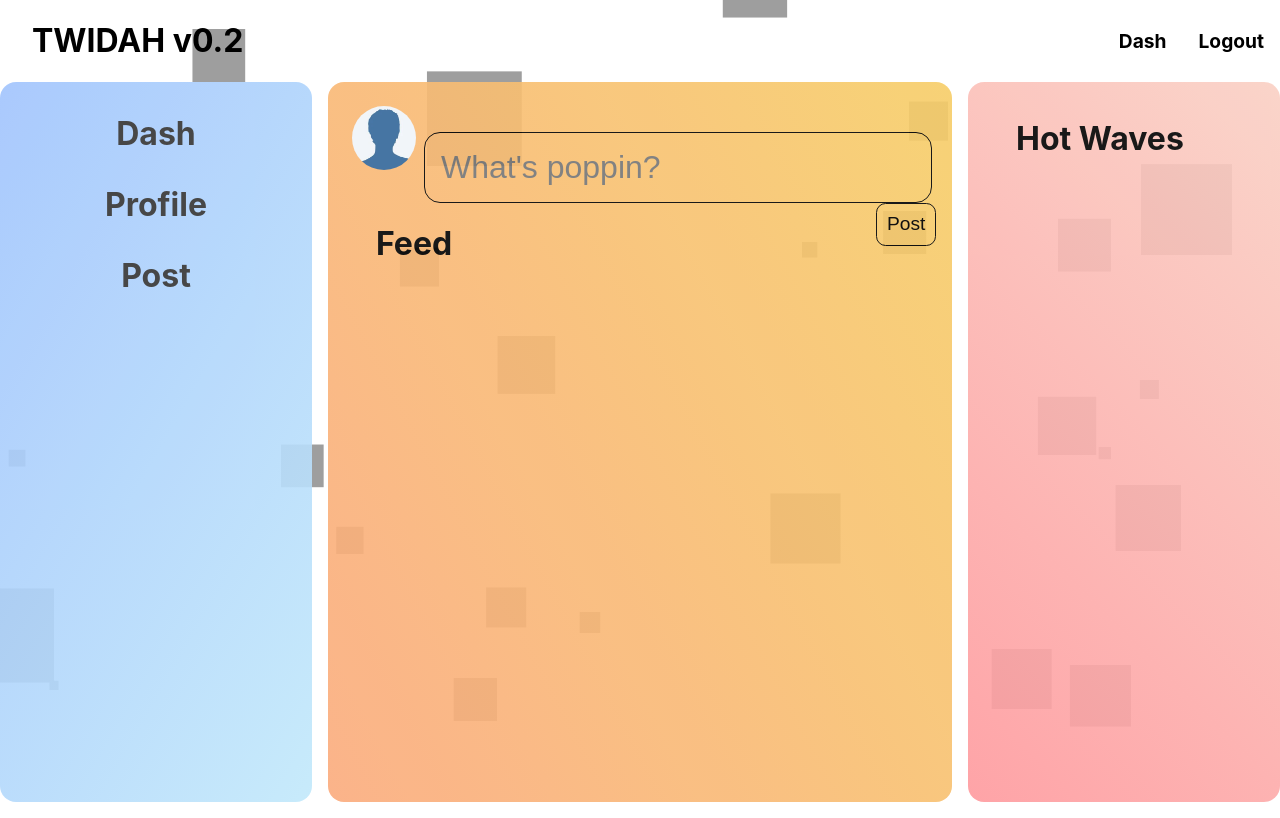
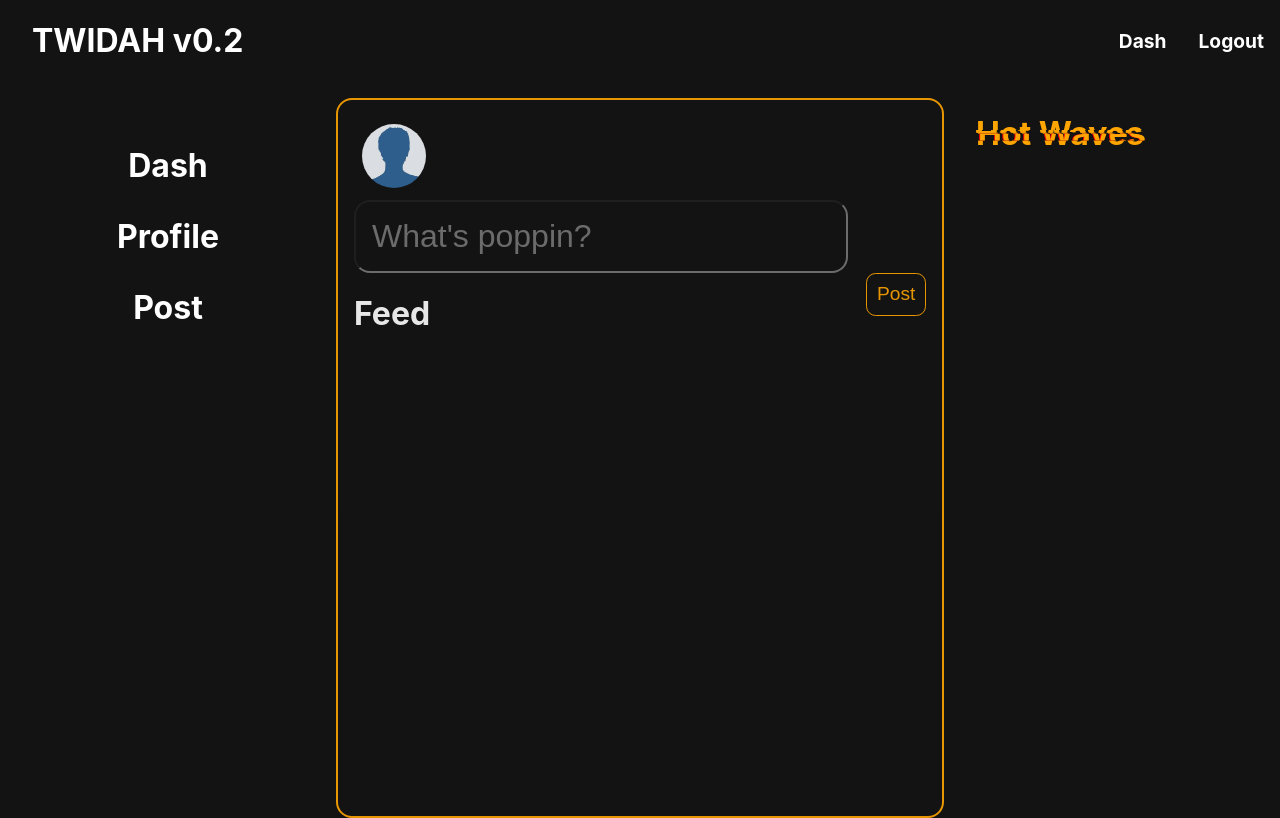
Before and after one commit to twidah/twidah-frontend, a React (Create React App) app: page / in a window 1280 px wide. Built offline with nearby package versions, Linux system fonts and the light colour scheme; sample sign-in values are in the browser's storage.

Commit message:
Added changes.

```diff
--- a/src/App.css
+++ b/src/App.css
@@ -2,13 +2,17 @@ html,
 body {
     margin: 0px;
     height: 100%;
-    /* background-color: #f97428;
-    background-image: linear-gradient(
+    background-color: rgb(19, 19, 19);
+    color: #fff;
+    /* background-color: #f97428; */
+    /* background-image: linear-gradient(
         43deg,
         #f97428 0%,
         #c55a1d 46%,
         #ffa80a 100%
     ); */
+    /* background-color: #ff7b02; */
+    /* background-image: linear-gradient(62deg, #fbab7e 0%, #f7ce68 100%); */
 }
 
 canvas {
--- a/src/App.js
+++ b/src/App.js
@@ -23,9 +23,7 @@ function App() {
 
     return (
         <div className="app">
-            <div id="particles">
-                <ParticlesBackground />
-            </div>
+            <div id="particles">{/* <ParticlesBackground /> */}</div>
             <div className="main">
                 <Header logged={logged} />
                 <Routes>
--- a/src/comps/board/feed/Feed.js
+++ b/src/comps/board/feed/Feed.js
@@ -1,5 +1,5 @@
 import React from "react";
-
+import "../../glitch.css";
 export const Feed = () => {
     return (
         <div>
--- a/src/comps/board/twoot/index.css
+++ b/src/comps/board/twoot/index.css
@@ -7,10 +7,10 @@
 
 .img-and-text input {
     display: inline-block;
-    border: 1px solid black;
+    border: 1px solid range;
     border-radius: 0.5em;
     width: 80%;
-    color: #333;
+    color: orange;
     background: transparent;
     outline: none;
     font-size: 2em;
@@ -19,8 +19,9 @@
 
 .twoot-container button {
     background: transparent;
-    transition: background-color 1s, padding 1s;
-    border: 1px solid black;
+    transition: background-color 1s, color 1s;
+    border: 1px solid orange;
+    color: orange;
     border-radius: 0.5em;
     float: right;
     font-size: 1.2em;
@@ -29,5 +30,5 @@
 
 .twoot-container button:hover {
     background-color: orange;
-    padding: 0.8em;
+    color: #333;
 }
--- a/src/comps/dash/Dash.js
+++ b/src/comps/dash/Dash.js
@@ -1,4 +1,5 @@
 import "./index.css";
+import "../glitch.css";
 import { LeftNav } from "../leftnav/LeftNav";
 import { Board } from "../board/Board";
 
@@ -13,7 +14,9 @@ export const Dash = () => {
                     <Board />
                 </div>
                 <div className="container waves">
-                    <h1>Hot Waves</h1>
+                    <h1 className="glitch" data-text="Hot Waves">
+                        Hot Waves
+                    </h1>
                 </div>
             </div>
         </>
--- a/src/comps/dash/index.css
+++ b/src/comps/dash/index.css
@@ -1,6 +1,6 @@
 .wrapper {
     display: grid;
-    grid-template-columns: 1fr 2fr 1fr;
+    grid-template-columns: 0.5fr 1fr 0.5fr;
     /*
   // NOTES FOR FUTURE ON GRID
   grid-template-columns:repeat(3, 1fr);
@@ -9,31 +9,37 @@
   */
     grid-gap: 1em;
     height: 90vh;
+    margin: 1em;
 }
 
 .wrapper .left-nav {
-    background-image: linear-gradient(120deg, #a1c4fd 0%, #c2e9fb 100%);
+    /* background-color: #333; */
+    /* background-image: linear-gradient(120deg, #a1c4fd 0%, #c2e9fb 100%); */
+    /* opacity: 0.9; */
+    padding-top: 2em;
+    border-radius: 1em;
+    /* border-right: 3px solid black; */
+}
+
+.wrapper .board {
+    /* background-color: rgb(252, 251, 248); */
+    /* background-color: #fbab7e; */
+    /* background-image: linear-gradient(62deg, #fbab7e 0%, #f7ce68 100%); */
     opacity: 0.9;
     padding: 1em;
     border-radius: 1em;
-}
-
-.wrapper .board {
-    background-color: #fbab7e;
-    background-image: linear-gradient(62deg, #fbab7e 0%, #f7ce68 100%);
-    opacity: 0.9;
-    padding: 1em;
-    border-radius: 1em;
+    border: 2px solid orange;
 }
 
 .wrapper .waves {
-    background-image: linear-gradient(
+    /* background-color: #fff; */
+    /* background-image: linear-gradient(
         45deg,
         #ff9a9e 0%,
         #fad0c4 99%,
         #fad0c4 100%
-    );
-    opacity: 0.9;
+    ); */
+    /* opacity: 0.9; */
 
     padding: 1em;
     border-radius: 1em;
--- /dev/null
+++ b/src/comps/glitch.css
@@ -0,0 +1,161 @@
+/* GLITCH WORDS EFFECT */
+.glitch {
+    color: orange;
+    font-weight: bold;
+    position: relative;
+    /* width: 400px; */
+    margin: 0 auto;
+}
+
+@keyframes noise-anim {
+    0% {
+        clip-path: inset(89% 0 1% 0);
+    }
+    5% {
+        clip-path: inset(93% 0 1% 0);
+    }
+    10% {
+        clip-path: inset(70% 0 14% 0);
+    }
+    15% {
+        clip-path: inset(76% 0 11% 0);
+    }
+    20% {
+        clip-path: inset(9% 0 20% 0);
+    }
+    25% {
+        clip-path: inset(50% 0 38% 0);
+    }
+    30% {
+        clip-path: inset(56% 0 7% 0);
+    }
+    35% {
+        clip-path: inset(64% 0 15% 0);
+    }
+    40% {
+        clip-path: inset(3% 0 26% 0);
+    }
+    45% {
+        clip-path: inset(91% 0 6% 0);
+    }
+    50% {
+        clip-path: inset(79% 0 22% 0);
+    }
+    55% {
+        clip-path: inset(76% 0 2% 0);
+    }
+    60% {
+        clip-path: inset(75% 0 26% 0);
+    }
+    65% {
+        clip-path: inset(12% 0 65% 0);
+    }
+    70% {
+        clip-path: inset(98% 0 1% 0);
+    }
+    75% {
+        clip-path: inset(90% 0 8% 0);
+    }
+    80% {
+        clip-path: inset(18% 0 33% 0);
+    }
+    85% {
+        clip-path: inset(15% 0 53% 0);
+    }
+    90% {
+        clip-path: inset(10% 0 42% 0);
+    }
+    95% {
+        clip-path: inset(90% 0 3% 0);
+    }
+    100% {
+        clip-path: inset(58% 0 23% 0);
+    }
+}
+.glitch::after {
+    content: attr(data-text);
+    position: absolute;
+    left: 2px;
+    text-shadow: -1px 0 red;
+    top: 0;
+    color: orange;
+    background: rgb(19, 19, 19);
+    overflow: hidden;
+    animation: noise-anim 2s infinite linear alternate-reverse;
+}
+@keyframes noise-anim-2 {
+    0% {
+        clip-path: inset(61% 0 33% 0);
+    }
+    5% {
+        clip-path: inset(53% 0 29% 0);
+    }
+    10% {
+        clip-path: inset(13% 0 20% 0);
+    }
+    15% {
+        clip-path: inset(39% 0 57% 0);
+    }
+    20% {
+        clip-path: inset(45% 0 12% 0);
+    }
+    25% {
+        clip-path: inset(57% 0 12% 0);
+    }
+    30% {
+        clip-path: inset(71% 0 14% 0);
+    }
+    35% {
+        clip-path: inset(30% 0 7% 0);
+    }
+    40% {
+        clip-path: inset(4% 0 52% 0);
+    }
+    45% {
+        clip-path: inset(23% 0 32% 0);
+    }
+    50% {
+        clip-path: inset(58% 0 17% 0);
+    }
+    55% {
+        clip-path: inset(75% 0 14% 0);
+    }
+    60% {
+        clip-path: inset(72% 0 19% 0);
+    }
+    65% {
+        clip-path: inset(28% 0 66% 0);
+    }
+    70% {
+        clip-path: inset(57% 0 10% 0);
+    }
+    75% {
+        clip-path: inset(84% 0 4% 0);
+    }
+    80% {
+        clip-path: inset(55% 0 7% 0);
+    }
+    85% {
+        clip-path: inset(71% 0 19% 0);
+    }
+    90% {
+        clip-path: inset(95% 0 4% 0);
+    }
+    95% {
+        clip-path: inset(51% 0 49% 0);
+    }
+    100% {
+        clip-path: inset(28% 0 70% 0);
+    }
+}
+.glitch::before {
+    content: attr(data-text);
+    position: absolute;
+    left: -2px;
+    text-shadow: 1px 0 orange;
+    top: 0;
+    color: orange;
+    background: rgb(19, 19, 19);
+    overflow: hidden;
+    animation: noise-anim-2 15s infinite linear alternate-reverse;
+}
--- a/src/comps/leftnav/index.css
+++ b/src/comps/leftnav/index.css
@@ -1,8 +1,11 @@
 .left-nav-btn {
     text-decoration: none;
-    color: #333;
+    color: #fff;
     font-weight: bold;
     font-size: 2em;
+    transition: background-color 1s;
+    border-radius: 1em;
+    padding: 0.5em 1em;
 }
 
 .left-nav {
@@ -11,10 +14,8 @@
 
 .left-nav div {
     padding: 1em;
-    transition: background-color 1s;
-    border-radius: 1em;
 }
 
-.left-nav div:hover {
-    background-color: #c2e9fb;
+.left-nav-btn:hover {
+    background-color: #ff7b02;
 }
--- a/src/comps/nav/Header.js
+++ b/src/comps/nav/Header.js
@@ -5,7 +5,7 @@ import "./index.css";
 const Header = ({ logged }) => {
     return (
         <HeaderStyle>
-            <h1>TWIDAH v0.2</h1>
+            <h1 className="twidah">TWIDAH v0.2</h1>
             <MenuStyle>
                 {!logged && (
                     <>
@@ -48,13 +48,14 @@ const MenuStyle = styled.ul`
         padding: 0.3rem 1rem;
         a {
             text-decoration: none;
-            color: black;
+            color: white;
             font-size: 1.2em;
             font-weight: bold;
+            transition: background-color 2s, color 1s;
         }
         a:hover {
             color: orange;
-            text-decoration: underline;
+            // text-decoration: underline;
         }
     }
 `;
--- a/src/comps/nav/index.css
+++ b/src/comps/nav/index.css
@@ -1,3 +1,3 @@
-h1 {
-  padding-left: 1em;
+.twidah {
+    padding-left: 1em;
 }
```
